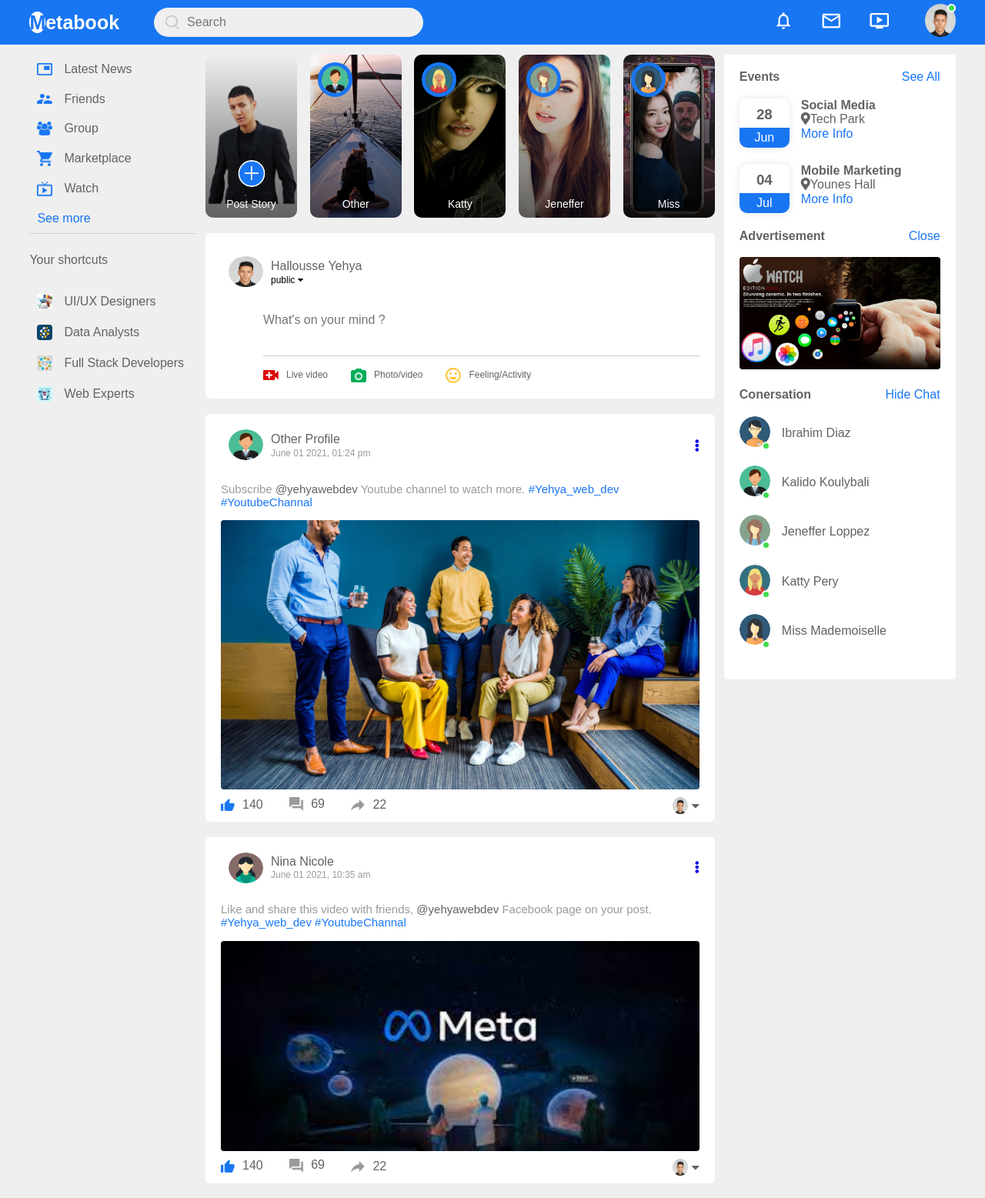
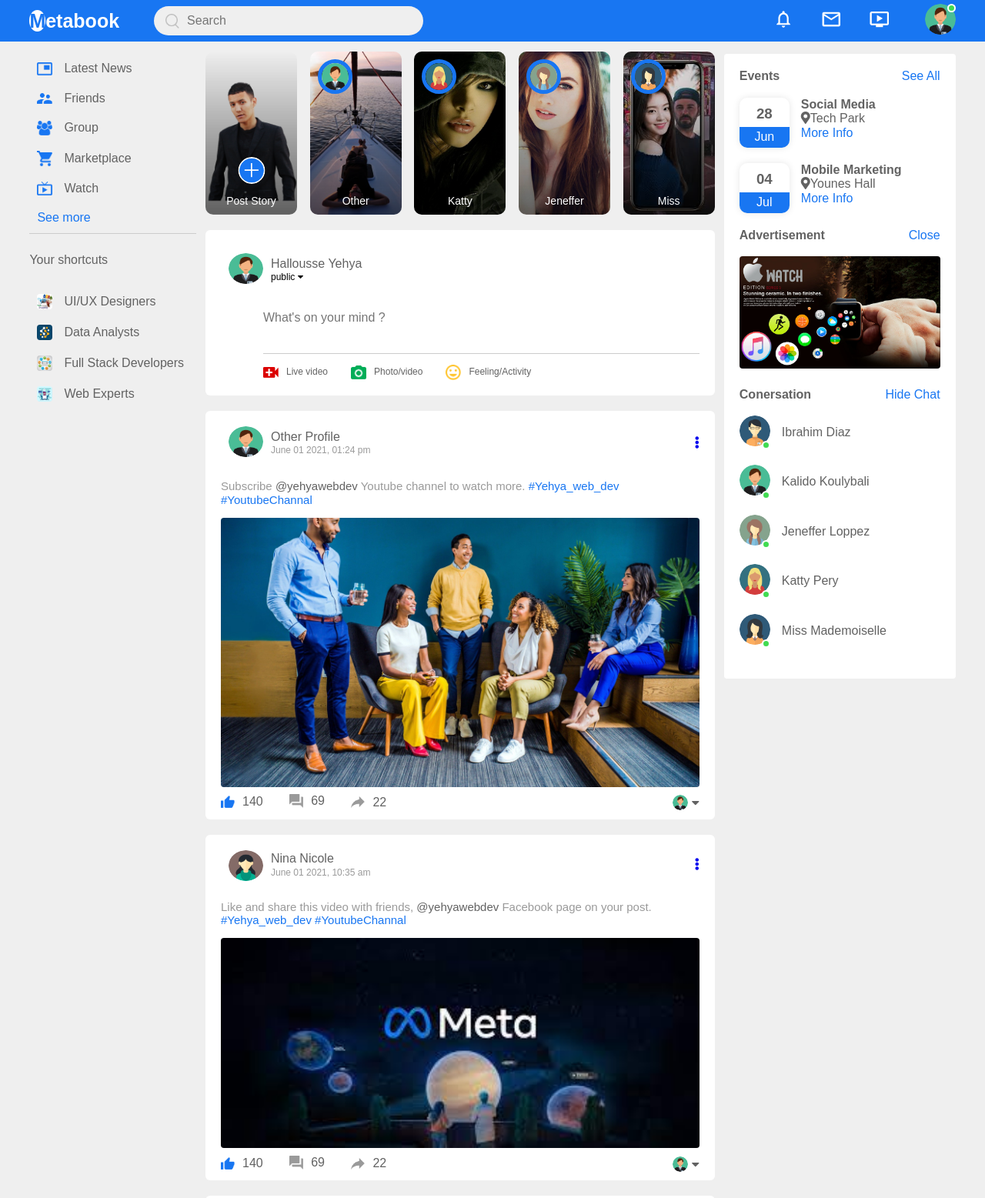
Before and after one commit to BalderasBa/metabook, a plain HTML site: page index.html in a window 1280 px wide. Shown: the top 1557 px of the page at 77% size. Drawn offline with Linux system fonts and the light colour scheme.

Commit message:
profile pic

```diff
--- a/index.html
+++ b/index.html
@@ -42,7 +42,7 @@
           <li><img src="images/video.png" alt="" /></li>
         </ul>
         <div class="nav-user-icon online" onclick="settinsMenuToggle()">
-          <img src="images/profile-pic.jpg" alt="profile- picture" />
+          <img src="images/profile-pic.png" alt="profile- picture" />
         </div>
       </div>
       <!-- dropdown for setting menu -->
@@ -53,7 +53,7 @@
         <div class="setting-menu-inner">
           <div class="user-profile">
             <a href="#"
-              ><img src="images/profile-pic.jpg" alt="proffile picture"
+              ><img src="images/profile-pic.png" alt="proffile picture"
             /></a>
             <div>
               <p>Hallousse Yehya</p>
@@ -156,7 +156,7 @@
         <div class="write-post-container">
           <div class="user-profile">
             <a href="#"
-              ><img src="images/profile-pic.jpg" alt="proffile picture"
+              ><img src="images/profile-pic.png" alt="proffile picture"
             /></a>
             <div>
               <a href="#"><p>Hallousse Yehya</p></a>
@@ -210,7 +210,7 @@
               <div><img src="images/share.png" alt="" />22</div>
             </div>
             <div class="post-profile-icons">
-              <img src="images/profile-pic.jpg" alt="" />
+              <img src="images/profile-pic.png" alt="" />
               <i class="fas fa-caret-down"></i>
             </div>
           </div>
@@ -240,7 +240,7 @@
               <div><img src="images/share.png" alt="" />22</div>
             </div>
             <div class="post-profile-icons">
-              <img src="images/profile-pic.jpg" alt="" />
+              <img src="images/profile-pic.png" alt="" />
               <i class="fas fa-caret-down"></i>
             </div>
           </div>
@@ -270,7 +270,7 @@
               <div><img src="images/share.png" alt="" />22</div>
             </div>
             <div class="post-profile-icons">
-              <img src="images/profile-pic.jpg" alt="" />
+              <img src="images/profile-pic.png" alt="" />
               <i class="fas fa-caret-down"></i>
             </div>
           </div>
@@ -300,7 +300,7 @@
               <div><img src="images/share.png" alt="" />22</div>
             </div>
             <div class="post-profile-icons">
-              <img src="images/profile-pic.jpg" alt="" />
+              <img src="images/profile-pic.png" alt="" />
               <i class="fas fa-caret-down"></i>
             </div>
           </div>
```
Also changed, not shown: images/profile-pic.jpg (deleted), images/profile-pic.png (added).
